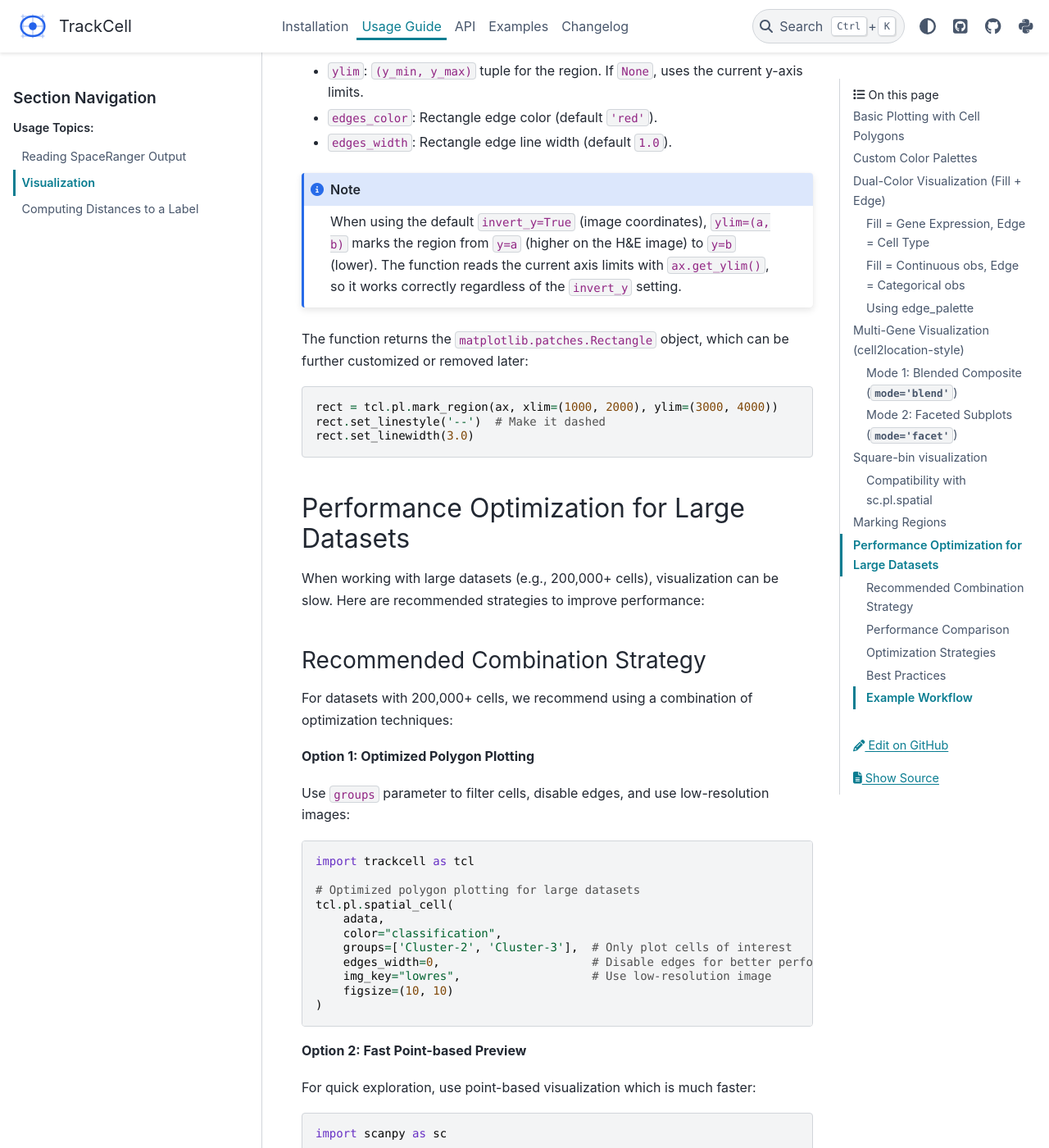
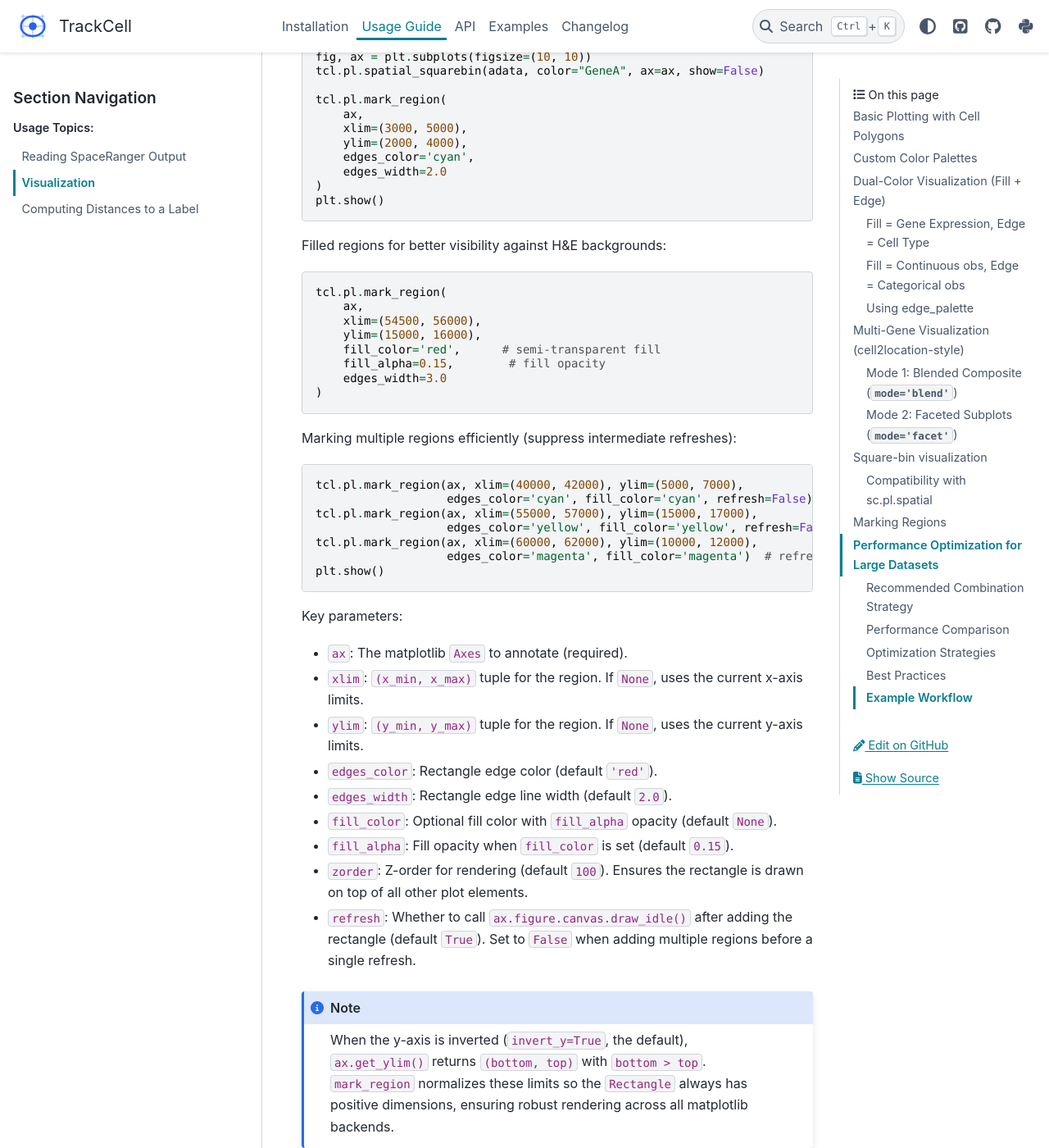
Before and after one commit to seqyuan/trackcell, a Sphinx documentation site: the page built from docs/source/usage/visualization.rst, in a window 1280 px wide and 1400 px high, scrolled down 6802 px. Shown: the whole window at 82% size. Built offline with Sphinx 7.4.7 and the PyData theme 0.15.4, drawn with Linux system fonts in a browser that asks for light colours; pages that are not in the unit, such as notebooks, are missing from menus; some of the changed text lies outside the part shown.

Commit message:
release: v0.3.22
Patch release:
- rewrite mark_region: normalize negative dimensions for inverted y-axis,
  add zorder=100, fill_color/fill_alpha, refresh parameter
- update docs with show=False pattern and multi-region examples
- bump version 0.3.21 -> 0.3.22
- update changelog

```diff
--- a/docs/source/conf.py
+++ b/docs/source/conf.py
@@ -9,7 +9,7 @@
 project = 'trackcell'
 copyright = '2025, Zan Yuan'
 author = 'Zan Yuan'
-release = '0.3.21'
+release = '0.3.22'
 
 # -- General configuration ---------------------------------------------------
 # https://www.sphinx-doc.org/en/master/usage/configuration.html#general-configuration
--- a/docs/source/usage/visualization.rst
+++ b/docs/source/usage/visualization.rst
@@ -288,32 +288,47 @@
 ---------------
 
 The ``mark_region()`` function draws a rectangular highlight on any spatial plot,
-useful for annotating regions of interest (ROI) in figures.
+useful for annotating regions of interest (ROI) in figures.  It works with
+``spatial_cell``, ``spatial_squarebin``, ``sc.pl.spatial``, and any
+matplotlib ``Axes``.
+
+.. important::
+
+   When using ``mark_region`` with ``spatial_cell`` or ``spatial_squarebin``,
+   always pass ``ax=ax`` and ``show=False`` to the plotting function so you
+   control when the figure is displayed:
+
+   .. code-block:: python
+
+      fig, ax = plt.subplots(figsize=(10, 10))
+      tcl.pl.spatial_cell(adata, color="CellType", ax=ax, show=False)
+      tcl.pl.mark_region(ax, xlim=(54500, 56000), ylim=(15000, 16000))
+      plt.show()
+
+Basic usage with ``spatial_cell``:
 
 .. code-block:: python
 
    import trackcell as tcl
    import matplotlib.pyplot as plt
 
-   # Step 1: Create the spatial plot
    fig, ax = plt.subplots(figsize=(10, 10))
-   tcl.pl.spatial_cell(adata, color="CellType", ax=ax)
-
-   # Step 2: Mark a region of interest
+   tcl.pl.spatial_cell(adata, color="CellType", ax=ax, show=False)
    tcl.pl.mark_region(
        ax,
        xlim=(54500, 56000),
        ylim=(15000, 16000),
        edges_color='red',
-       edges_width=1.5
+       edges_width=2.0
    )
+   plt.show()
 
 With ``spatial_squarebin()`` (Visium HD):
 
 .. code-block:: python
 
    fig, ax = plt.subplots(figsize=(10, 10))
-   tcl.pl.spatial_squarebin(adata, color="GeneA", ax=ax)
+   tcl.pl.spatial_squarebin(adata, color="GeneA", ax=ax, show=False)
 
    tcl.pl.mark_region(
        ax,
@@ -322,21 +337,54 @@
        edges_color='cyan',
        edges_width=2.0
    )
+   plt.show()
+
+Filled regions for better visibility against H&E backgrounds:
+
+.. code-block:: python
+
+   tcl.pl.mark_region(
+       ax,
+       xlim=(54500, 56000),
+       ylim=(15000, 16000),
+       fill_color='red',      # semi-transparent fill
+       fill_alpha=0.15,        # fill opacity
+       edges_width=3.0
+   )
+
+Marking multiple regions efficiently (suppress intermediate refreshes):
+
+.. code-block:: python
+
+   tcl.pl.mark_region(ax, xlim=(40000, 42000), ylim=(5000, 7000),
+                      edges_color='cyan', fill_color='cyan', refresh=False)
+   tcl.pl.mark_region(ax, xlim=(55000, 57000), ylim=(15000, 17000),
+                      edges_color='yellow', fill_color='yellow', refresh=False)
+   tcl.pl.mark_region(ax, xlim=(60000, 62000), ylim=(10000, 12000),
+                      edges_color='magenta', fill_color='magenta')  # refresh=True
+   plt.show()
 
 Key parameters:
 
-* ``ax``: The matplotlib Axes to annotate (required).
+* ``ax``: The matplotlib ``Axes`` to annotate (required).
 * ``xlim``: ``(x_min, x_max)`` tuple for the region. If ``None``, uses the current x-axis limits.
 * ``ylim``: ``(y_min, y_max)`` tuple for the region. If ``None``, uses the current y-axis limits.
 * ``edges_color``: Rectangle edge color (default ``'red'``).
-* ``edges_width``: Rectangle edge line width (default ``1.0``).
+* ``edges_width``: Rectangle edge line width (default ``2.0``).
+* ``fill_color``: Optional fill color with ``fill_alpha`` opacity (default ``None``).
+* ``fill_alpha``: Fill opacity when ``fill_color`` is set (default ``0.15``).
+* ``zorder``: Z-order for rendering (default ``100``). Ensures the rectangle is
+  drawn on top of all other plot elements.
+* ``refresh``: Whether to call ``ax.figure.canvas.draw_idle()`` after adding
+  the rectangle (default ``True``). Set to ``False`` when adding multiple
+  regions before a single refresh.
 
 .. note::
 
-   When using the default ``invert_y=True`` (image coordinates), ``ylim=(a, b)``
-   marks the region from ``y=a`` (higher on the H&E image) to ``y=b`` (lower).
-   The function reads the current axis limits with ``ax.get_ylim()``, so it
-   works correctly regardless of the ``invert_y`` setting.
+   When the y-axis is inverted (``invert_y=True``, the default), ``ax.get_ylim()``
+   returns ``(bottom, top)`` with ``bottom > top``.  ``mark_region`` normalizes
+   these limits so the ``Rectangle`` always has positive dimensions, ensuring
+   robust rendering across all matplotlib backends.
 
 The function returns the ``matplotlib.patches.Rectangle`` object, which can be
 further customized or removed later:
@@ -346,7 +394,6 @@
    rect = tcl.pl.mark_region(ax, xlim=(1000, 2000), ylim=(3000, 4000))
    rect.set_linestyle('--')  # Make it dashed
    rect.set_linewidth(3.0)
-
 
 Performance Optimization for Large Datasets
 --------------------------------------------
--- a/pyproject.toml
+++ b/pyproject.toml
@@ -1,6 +1,6 @@
 [tool.poetry]
 name = "trackcell"
-version = "0.3.21"
+version = "0.3.22"
 description = "A Python package for processing single-cell and spatial transcriptomics data"
 authors = ["Zan Yuan <yfinddream@gmail.com>"]
 readme = "README.md"
--- a/trackcell/__init__.py
+++ b/trackcell/__init__.py
@@ -7,7 +7,7 @@
 - TL: Utility and helper functions
 """
 
-__version__ = "0.3.21"
+__version__ = "0.3.22"
 __author__ = "Zan Yuan"
 __email__ = "yfinddream@gmail.com"
 
```
Also changed, not shown: docs/source/changelog.rst (+18 -0 lines), 1 other file.
